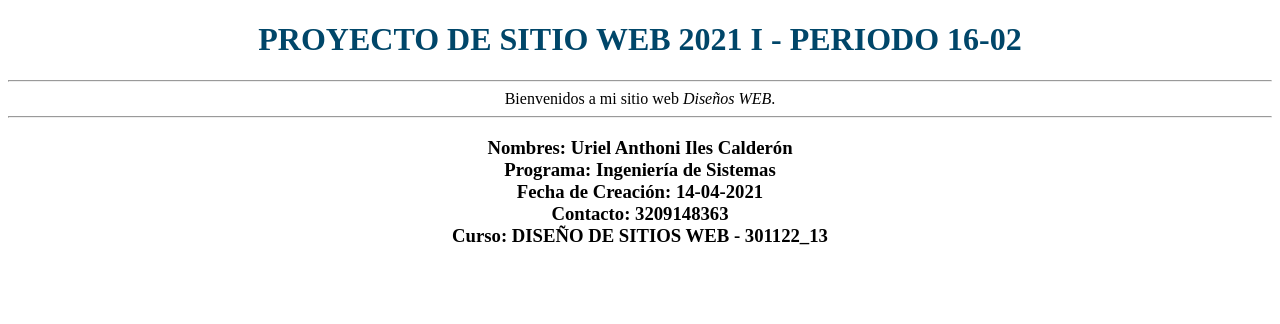
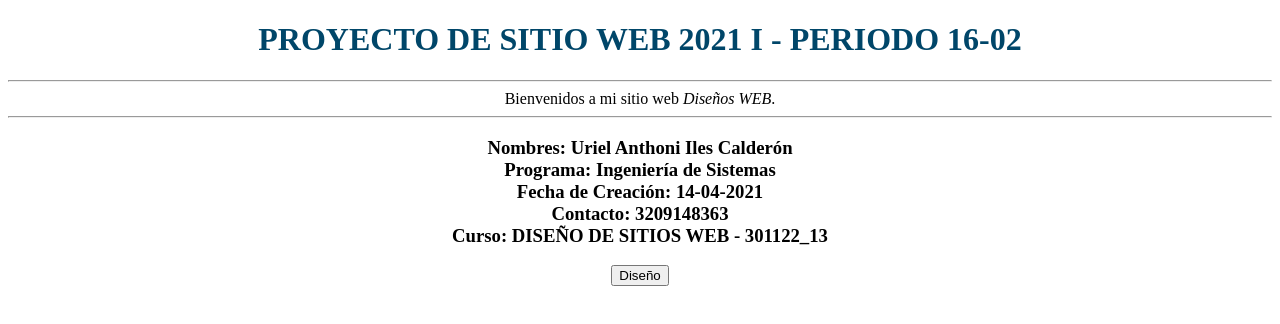
Before and after one commit to uailesc/DSW-UrielAnthoniIles, a plain HTML site: page index.html in a window 1280 px wide. Drawn offline with Linux system fonts and the light colour scheme.

Commit message:
Update index.html

```diff
--- a/index.html
+++ b/index.html
@@ -29,6 +29,7 @@
 			<br>
 			Curso: DISEÑO DE SITIOS WEB - 301122_13
 		</h3>
+		<button onclick="window.location.href='design.html'">Diseño</button>
 	</section>
 </body>
 </html>
```
